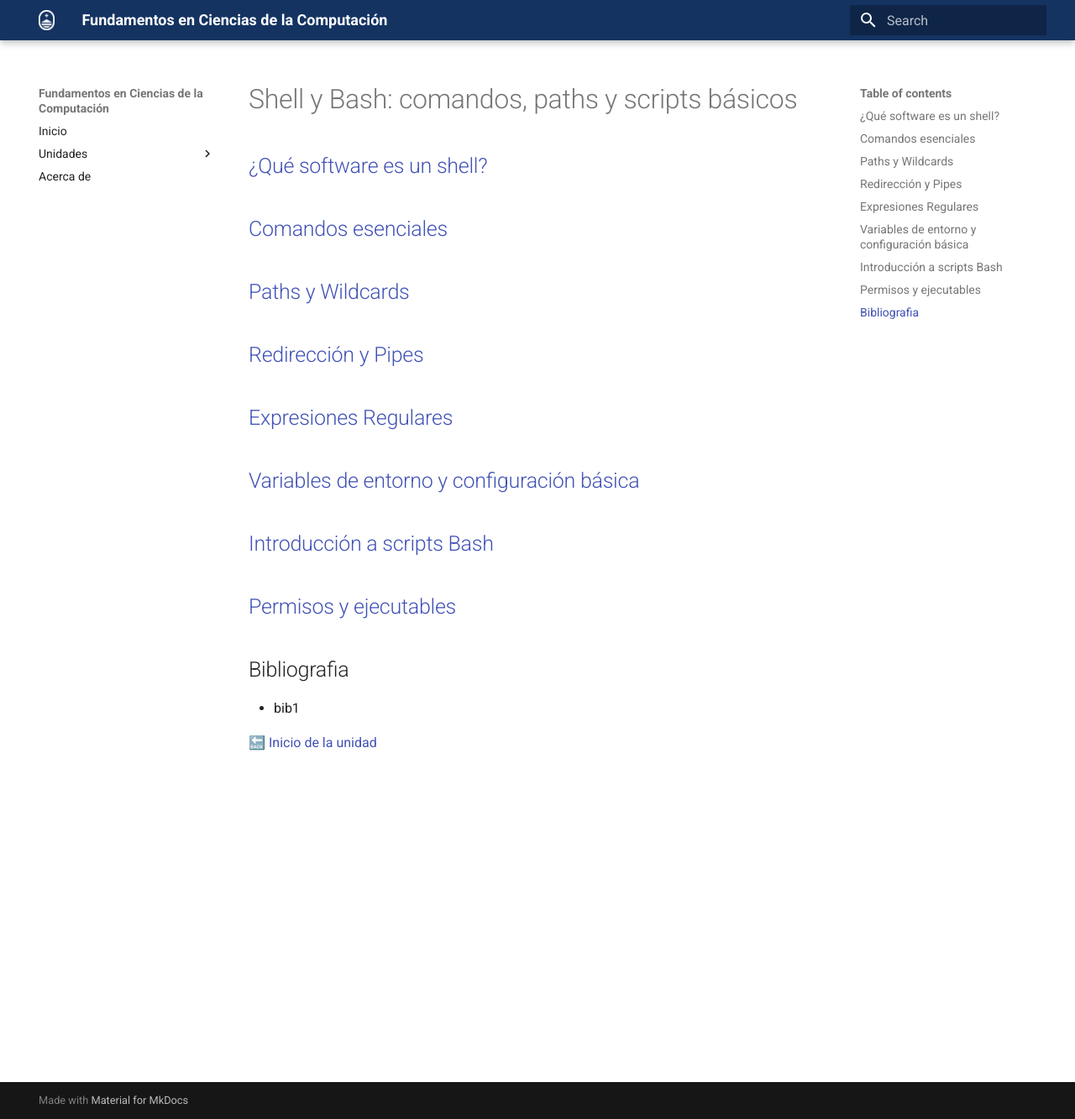
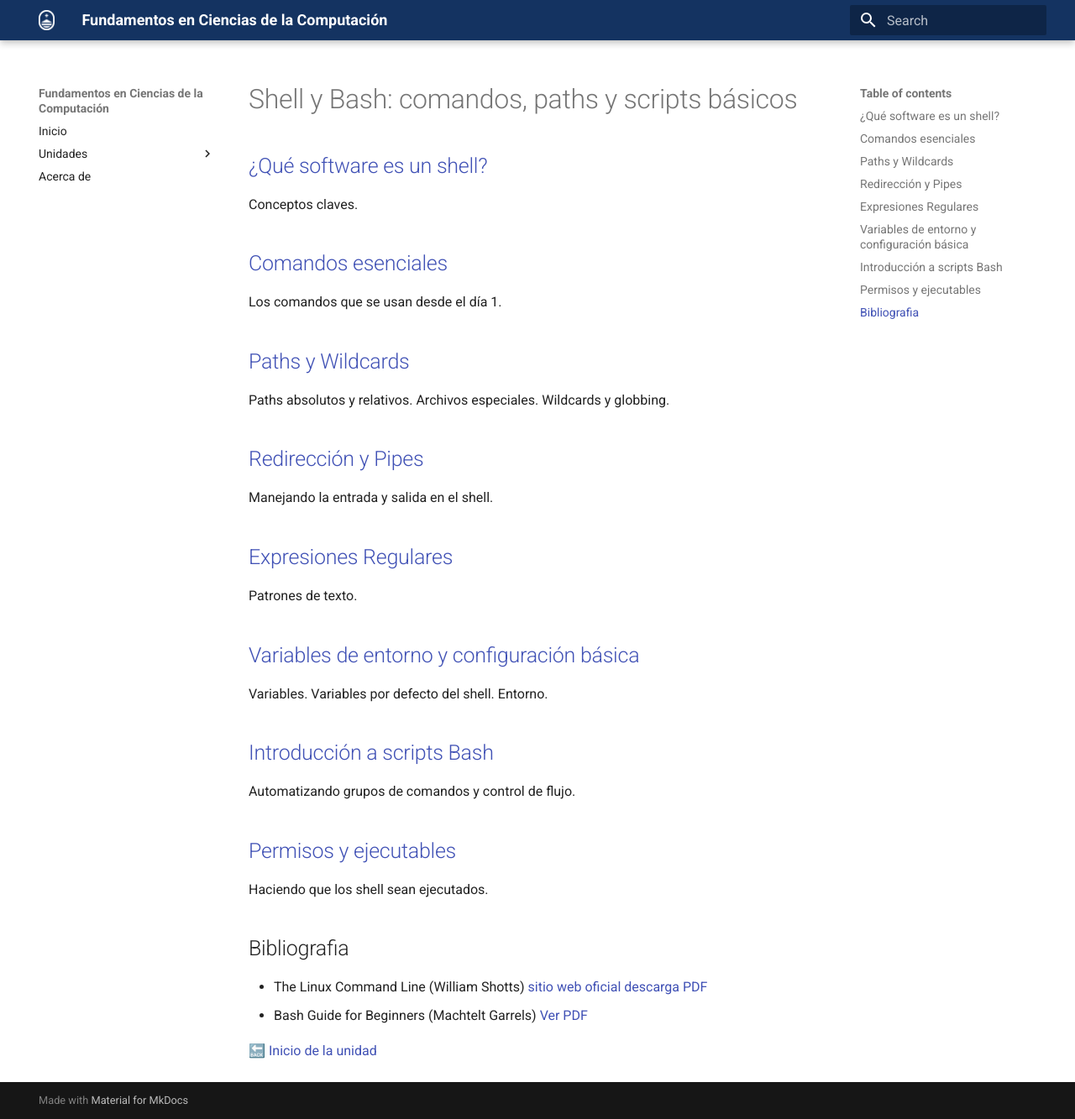
Before and after one commit to pilasguru/PoC-FCC, an MkDocs documentation site: the page built from docs/unidad/3/shell/readme.md, in a window 1280 px wide and 1333 px high. Shown: the whole window at 84% size. Built offline with MkDocs 1.6.1 and Material for MkDocs 9.7.7, drawn with Linux system fonts in a browser that asks for light colours.

Commit message:
Impr 3/Shell

```diff
--- a/docs/unidad/3/shell/readme.md
+++ b/docs/unidad/3/shell/readme.md
@@ -2,22 +2,39 @@
 
 ## [¿Qué software es un shell?](./1_shell.md)
 
+Conceptos claves.
+
 ## [Comandos esenciales](2_comandos.md)
+
+Los comandos que se usan desde el día 1.
 
 ## [Paths y Wildcards](./3_paths.md)
 
+Paths absolutos y relativos. Archivos especiales. Wildcards y globbing.
+
 ## [Redirección y Pipes](./4_redireccion.md)
+
+Manejando la entrada y salida en el shell.
 
 ## [Expresiones Regulares](./5_regex.md)
 
+Patrones de texto.
+
 ## [Variables de entorno y configuración básica](./6_variables.md)
+
+Variables. Variables por defecto del shell. Entorno.
 
 ## [Introducción a scripts Bash](./7_scripts.md)
 
+Automatizando grupos de comandos y control de flujo.
+
 ## [Permisos y ejecutables](./8_permisos.md)
+
+Haciendo que los shell sean ejecutados.
 
 ## Bibliografia
 
-* bib1
+* The Linux Command Line (William Shotts) [sitio web oficial descarga PDF](https://www.linuxcommand.org/tlcl.php)
+* Bash Guide for Beginners (Machtelt Garrels) [Ver PDF](https://tldp.org/LDP/Bash-Beginners-Guide/Bash-Beginners-Guide.pdf)
 
 [🔙 Inicio de la unidad](../readme.md)
```
